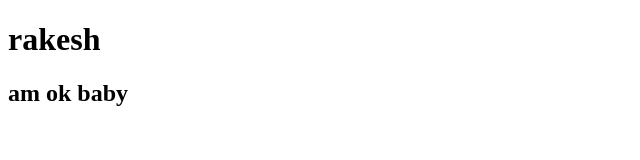
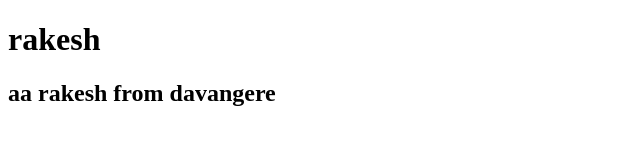
Before and after one commit to Rakesh-33-u/RealTimeProject, a plain HTML site: page index.html in a window 1280 px wide. Shown: the whole page, without its empty margins (0-640 px from the left). Drawn offline with Linux system fonts and the light colour scheme.

Commit message:
Update index.html

```diff
--- a/index.html
+++ b/index.html
@@ -9,7 +9,7 @@
 
 <body>
     <h1>rakesh</h1>
-    <h2>am ok baby</h2>
+    <h2>aa rakesh from davangere</h2>
 </body>
 
 </html>
```
